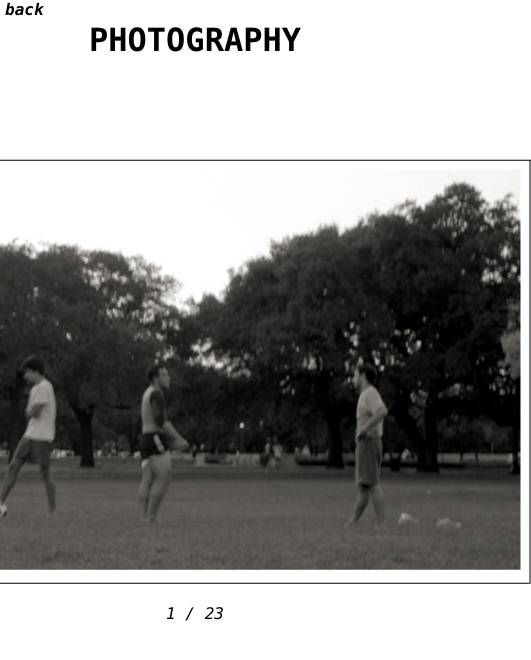
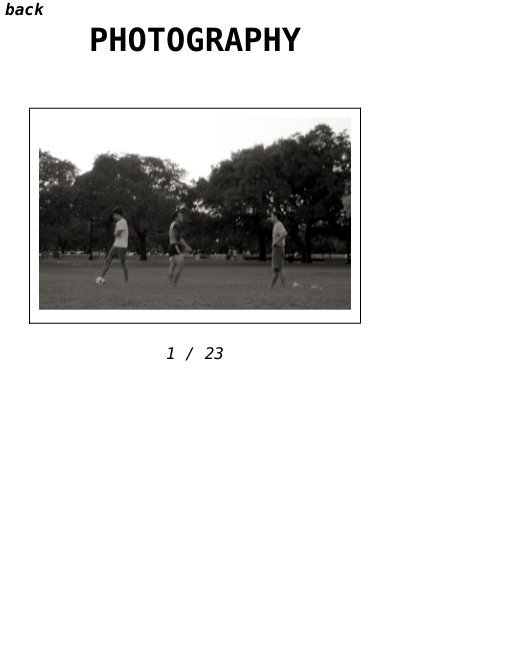
Before and after one commit to keiferconvertino/keiferconvertino.github.io, a React (Create React App) app: page /photos in a window 390 px wide. Shown: the top 660 px of the page, 531 px wide, since content can reach past the window. Built offline with nearby package versions, Linux system fonts and the light colour scheme.

Commit message:
mobile improvements

```diff
--- a/src/App.css
+++ b/src/App.css
@@ -102,6 +102,7 @@ a.info:hover{
 }
 .imgCarousel {
   margin: 10px;
+  max-width: 80vw;
 }
 .imgContainer::before {
 	top: 0;
@@ -191,7 +192,7 @@ ul.dashed > li:before {
 
 .experienceContent {
   width:100%;
-  margin-left: 40%;
+  margin-left: 30%;
 }
 .main-exp {
 	margin-top: 25px;
```
